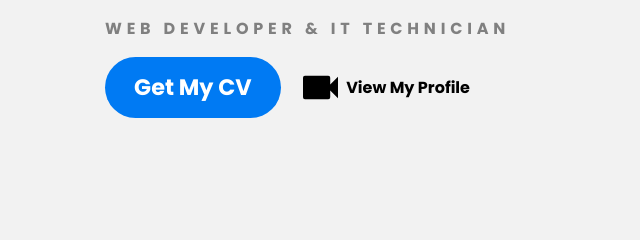
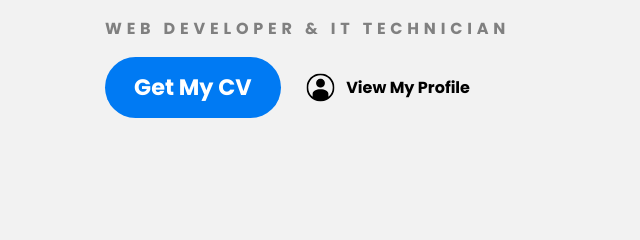
Before and after one commit to AyazZafar/2022website, a plain HTML site: page 2022website/index.html in a window 1280 px wide. Shown: the part 370-610 px from the top of the page, 75-715 px from the left. Drawn offline with Linux system fonts and the light colour scheme.

Commit message:
Update index.html

```diff
--- a/2022website/index.html
+++ b/2022website/index.html
@@ -52,7 +52,7 @@
           <div class="hero-cta">
             <a href="#" class="primary-cta">Get My CV</a>
             <a href="#" class="watch-video-cta">
-              <img src="images/watch.svg" alt="View My Profile" />View My Profile
+              <img src="images/profile.svg" alt="View My Profile" />View My Profile
             </a>
           </div>
         </div>
```
